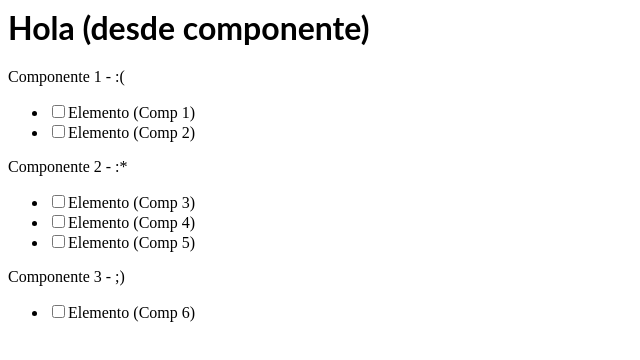
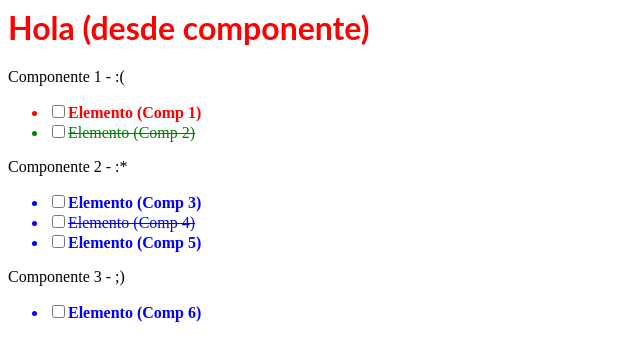
Before and after one commit to fran14arce/Ejercicio1-React, a React (Create React App) app: page / in a window 1280 px wide. Shown: the top 360 px of the page, without its empty margins (0-640 px from the left). Built offline with nearby package versions, Linux system fonts and the light colour scheme.

Commit message:
16-12-2021. Añadida propiedad 'prioridad' a los componentes de lista y aplicados estilos

```diff
--- a/src/App.js
+++ b/src/App.js
@@ -1,13 +1,13 @@
 import React from 'react';
-import './style.css';
+
 
 import Etiqueta1 from './components/etiqueta1';
 import Lista from './components/lista';
 
 export default function App() {
   const elementos1 = [
-    { done: false, texto: 'Elemento (Comp 1)' },
-    { done: true, texto: 'Elemento (Comp 2)' },
+    { done: false, texto: 'Elemento (Comp 1)', prioridad: 'alta' },
+    { done: true, texto: 'Elemento (Comp 2)', prioridad: 'media' },
   ];
   const elementos2 = [
     { done: false, texto: 'Elemento (Comp 3)' },
--- a/src/components/componente-lista.css
+++ b/src/components/componente-lista.css
@@ -1,5 +1,9 @@
-li.el-unchecked {
+li.el-undone {
   font-weight: bold;
+}
+
+li.el-done {
+  text-decoration: line-through;
 }
 
 li.alta {
--- a/src/components/componenteLista.jsx
+++ b/src/components/componenteLista.jsx
@@ -1,11 +1,13 @@
 import React from 'react';
 
+import './componente-lista.css';
+
 export default function ComponenteLista(props) {
-  let claseLista = '';
+  let claseLista = props.prioridad;
   if (props.done) {
-    claseLista = 'el-checked';
+    claseLista += ' el-done';
   } else {
-    claseLista = 'el-unchecked';
+    claseLista += ' el-undone';
   }
 
   return (
@@ -15,3 +17,7 @@ export default function ComponenteLista(props) {
     </li>
   );
 }
+
+ComponenteLista.defaultProps = {
+  prioridad: 'baja'
+}
--- a/src/components/lista.jsx
+++ b/src/components/lista.jsx
@@ -11,6 +11,7 @@ export default function Lista(props) {
         <ComponenteLista
           done={props.elementos[i].done}
           texto={props.elementos[i].texto}
+          prioridad={props.elementos[i].prioridad}
         />
       );
     }
--- a/src/style.css
+++ b/src/style.css
@@ -1,3 +1,5 @@
-h1, p {
+h1,
+p {
   font-family: Lato;
+  color: red;
 }
```
Also changed, not shown: src/index.js (+6 -4 lines).
